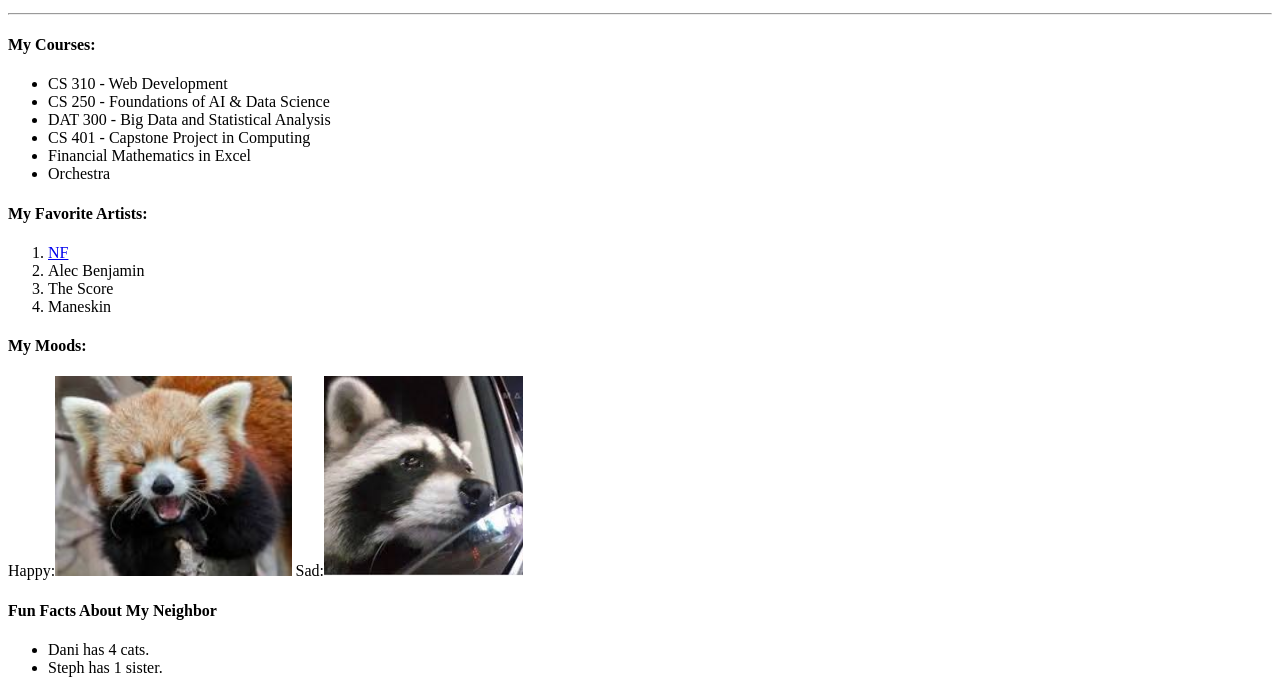
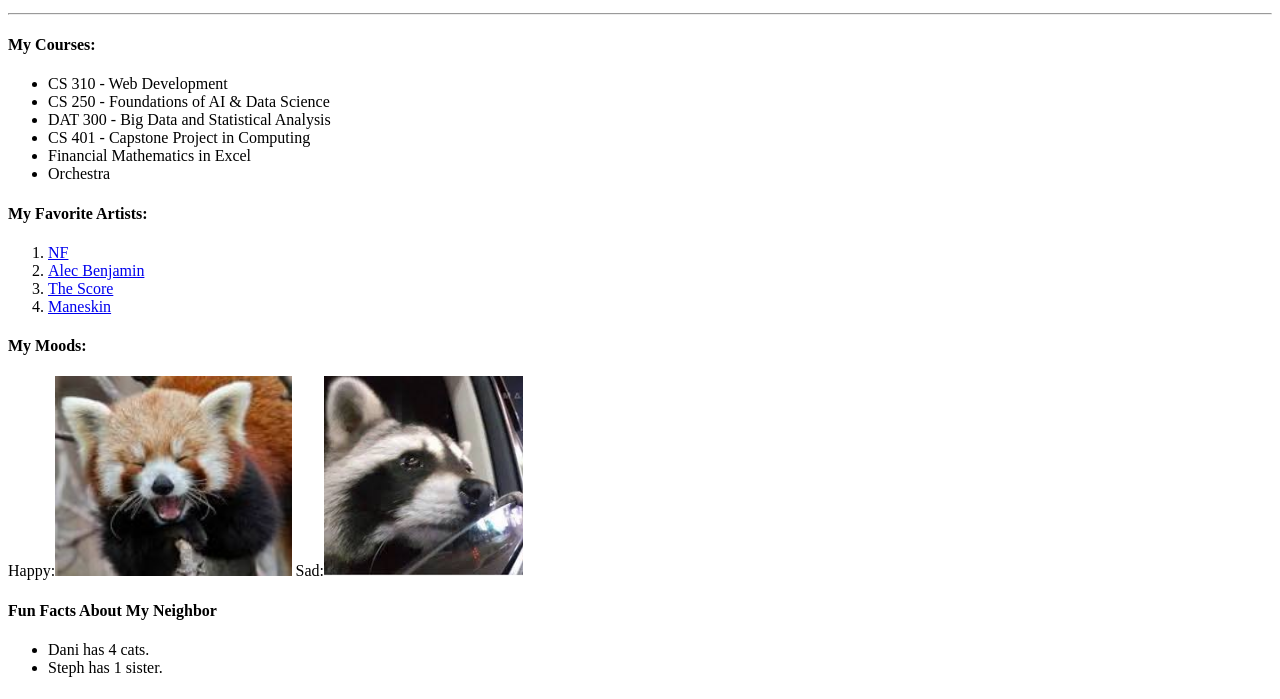
Before and after one commit to IsabelM8/IsabelM8.github.io, a plain HTML site: page index.html in a window 1280 px wide. Shown: the part 101-800 px from the top of the page. Drawn offline with Linux system fonts and the light colour scheme.

Commit message:
Update index.html

```diff
--- a/index.html
+++ b/index.html
@@ -25,9 +25,9 @@
         <h4>My Favorite Artists:</h4>
         <ol>
             <li><a href="https://open.spotify.com/artist/6fOMl44jA4Sp5b9PpYCkzz">NF</a></li>
-            <li>Alec Benjamin</li>
-            <li>The Score</li>
-            <li>Maneskin</li>
+            <li><a href="https://open.spotify.com/artist/5IH6FPUwQTxPSXurCrcIov">Alec Benjamin</a></li>
+            <li><a href="https://open.spotify.com/artist/2q3GG88dVwuQPF4FmySr9I">The Score</a></li>
+            <li><a href="https://open.spotify.com/artist/0lAWpj5szCSwM4rUMHYmrr">Maneskin</a></li>
         </ol>
 
         <h4>My Moods:</h4>
@@ -39,7 +39,6 @@
             <li>Dani has 4 cats.</li>
             <li>Steph has 1 sister. </li>
         </ul>
-
     </main>
 </body>
 </html>
```
